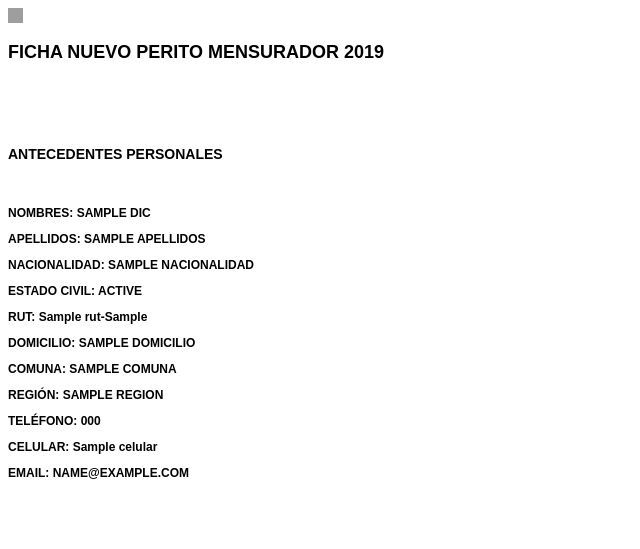
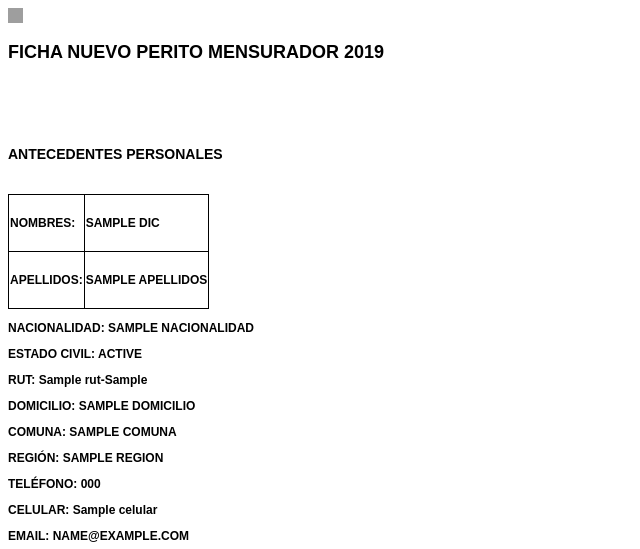
Before and after one commit to cerbeerza/Peritos, a Django app: template templates/postulacion/ficha.html in a window 1280 px wide. Shown: the top 549 px of the page, without its empty margins (0-640 px from the left). Run offline with Django 3.2, Linux system fonts and the light colour scheme; the template is opened without the code that fills it: most values are stand-ins (such as "Sample title", 1, 10 or a date in 2020); grey boxes are pictures that could not be loaded.

Commit message:
ARREGLO TABLA

```diff
--- a/templates/postulacion/ficha.html
+++ b/templates/postulacion/ficha.html
@@ -25,6 +25,23 @@
             font-size: 14px;
         }
 
+        h5{
+            font-family: Arial;
+            font-size: 12px;
+            font-weight: bold;
+        }
+
+        table
+        {
+
+            border-collapse: collapse;
+        }
+
+        td{
+            border: 1px solid black;
+
+        }
+
 
 
 
@@ -45,9 +62,14 @@
 <h3>ANTECEDENTES PERSONALES</h3>
 
 <br>
-
-<p>NOMBRES: {{ dic.nombres|upper }}</p>
-<p>APELLIDOS: {{ dic.apellidos|upper }}</p>
+<table>
+    <tr>
+        <td><h5>NOMBRES: </h5></td><td><h5>{{ dic.nombres|upper }}</h5></td>
+    </tr>
+    <tr>
+        <td><h5>APELLIDOS: </h5></td><td><h5>{{ dic.apellidos|upper }}</h5></td>
+    </tr>
+</table>
 <p>NACIONALIDAD: {{ dic.nacionalidad|upper }}</p>
 <p>ESTADO CIVIL: {{ dic.estado_civil|upper }}</p>
 <p>RUT: {{ dic.rut }}-{{ dic.dv }}</p>
```
